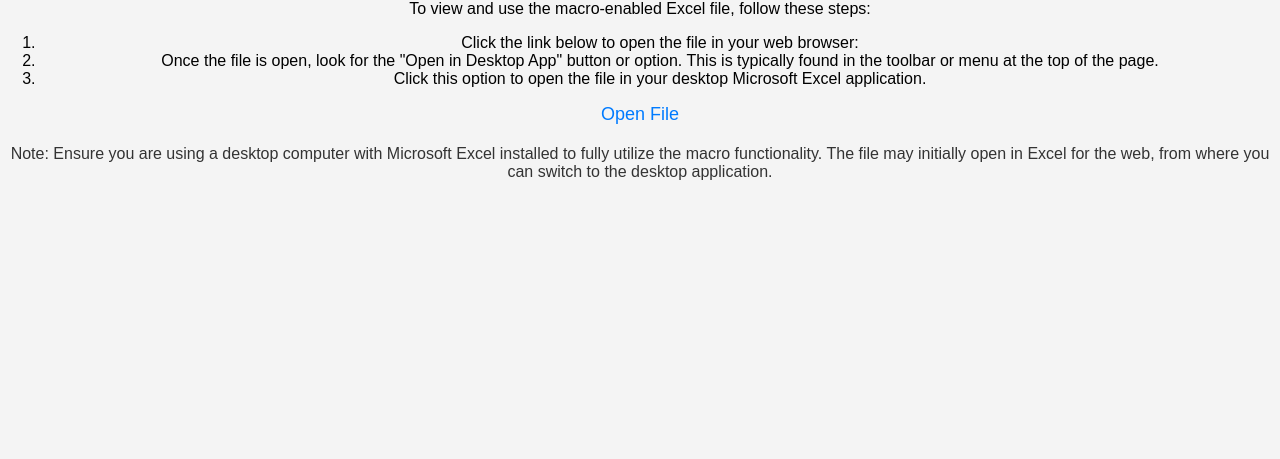
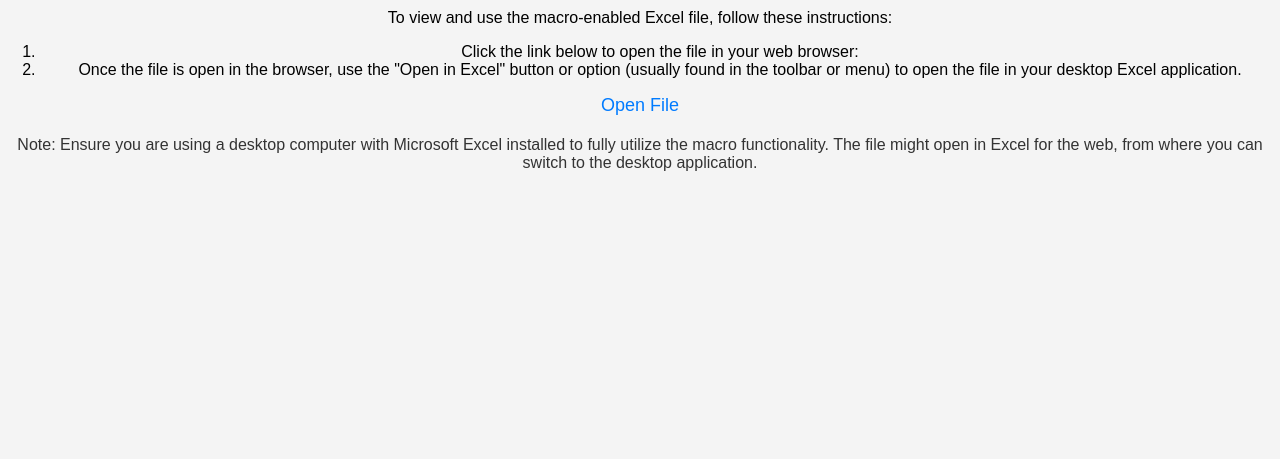
Before and after one commit to vinayakbb/open-in-excel, a plain HTML site: page index.html in a window 1280 px wide. Shown: the part 341-800 px from the top of the page. Drawn offline with Linux system fonts and the light colour scheme.

Commit message:
Update index.html

```diff
--- a/index.html
+++ b/index.html
@@ -35,14 +35,13 @@
 <body>
     <div class="container">
         <h1>Access Your Macro-Enabled File</h1>
-        <p>To view and use the macro-enabled Excel file, follow these steps:</p>
+        <p>To view and use the macro-enabled Excel file, follow these instructions:</p>
         <ol>
             <li>Click the link below to open the file in your web browser:</li>
-            <li>Once the file is open, look for the "Open in Desktop App" button or option. This is typically found in the toolbar or menu at the top of the page.</li>
-            <li>Click this option to open the file in your desktop Microsoft Excel application.</li>
+            <li>Once the file is open in the browser, use the "Open in Excel" button or option (usually found in the toolbar or menu) to open the file in your desktop Excel application.</li>
         </ol>
-        <a href="https://1drv.ms/x/c/d1c4f7c83474b771/AYYIeXDyRqhClFwt9Ox9FG4?e=L1OUlM" target="_blank">Open File</a>
-        <p class="note">Note: Ensure you are using a desktop computer with Microsoft Excel installed to fully utilize the macro functionality. The file may initially open in Excel for the web, from where you can switch to the desktop application.</p>
+        <a href="https://1drv.ms/x/c/d1c4f7c83474b771/EYYIeXDyRqhClFwt9Ox9FG4Br2JNN9EWb1Xiq0RIgMX2Hg?e=mSfueV" target="_blank">Open File</a>
+        <p class="note">Note: Ensure you are using a desktop computer with Microsoft Excel installed to fully utilize the macro functionality. The file might open in Excel for the web, from where you can switch to the desktop application.</p>
     </div>
 </body>
 </html>
```
